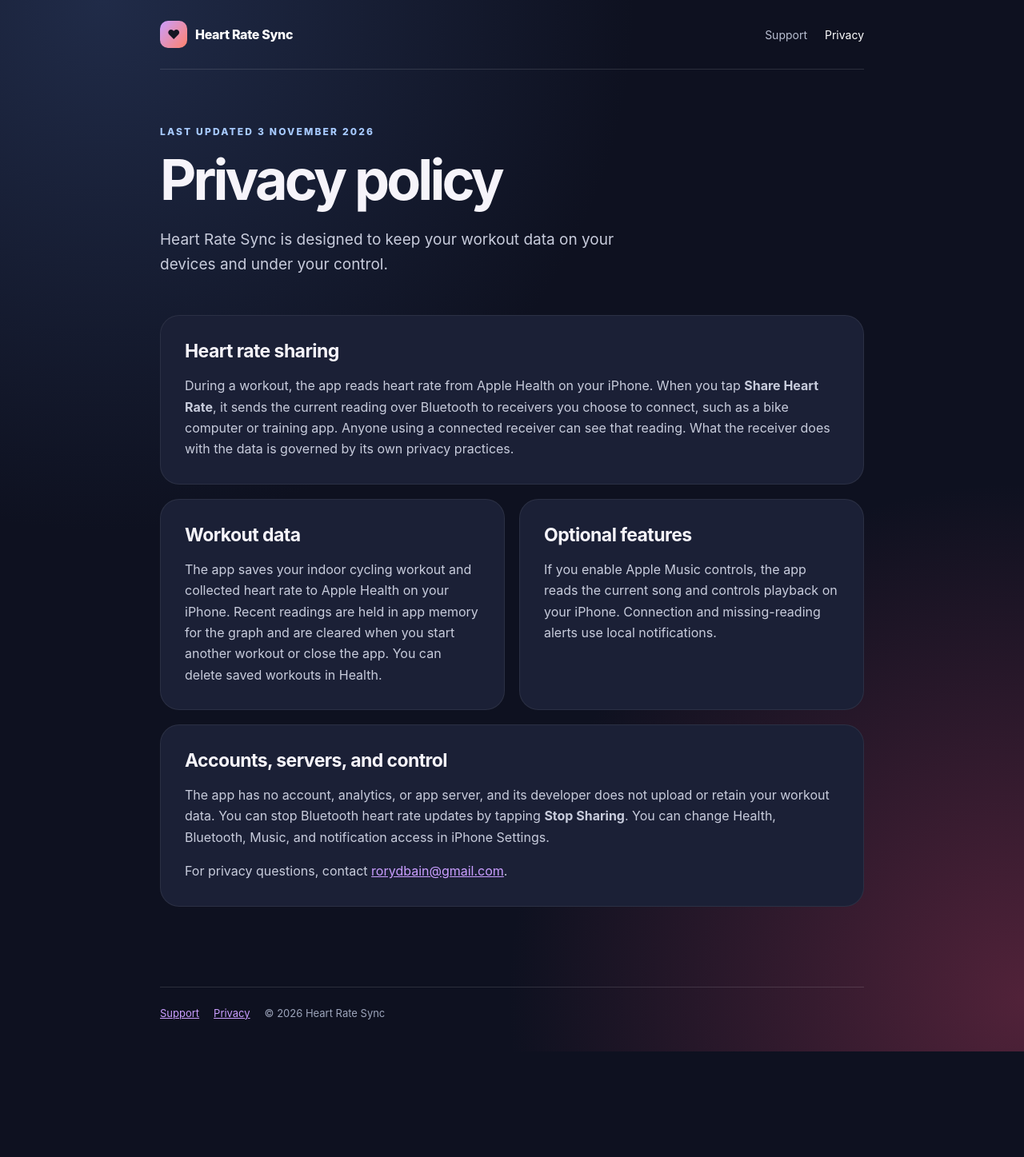
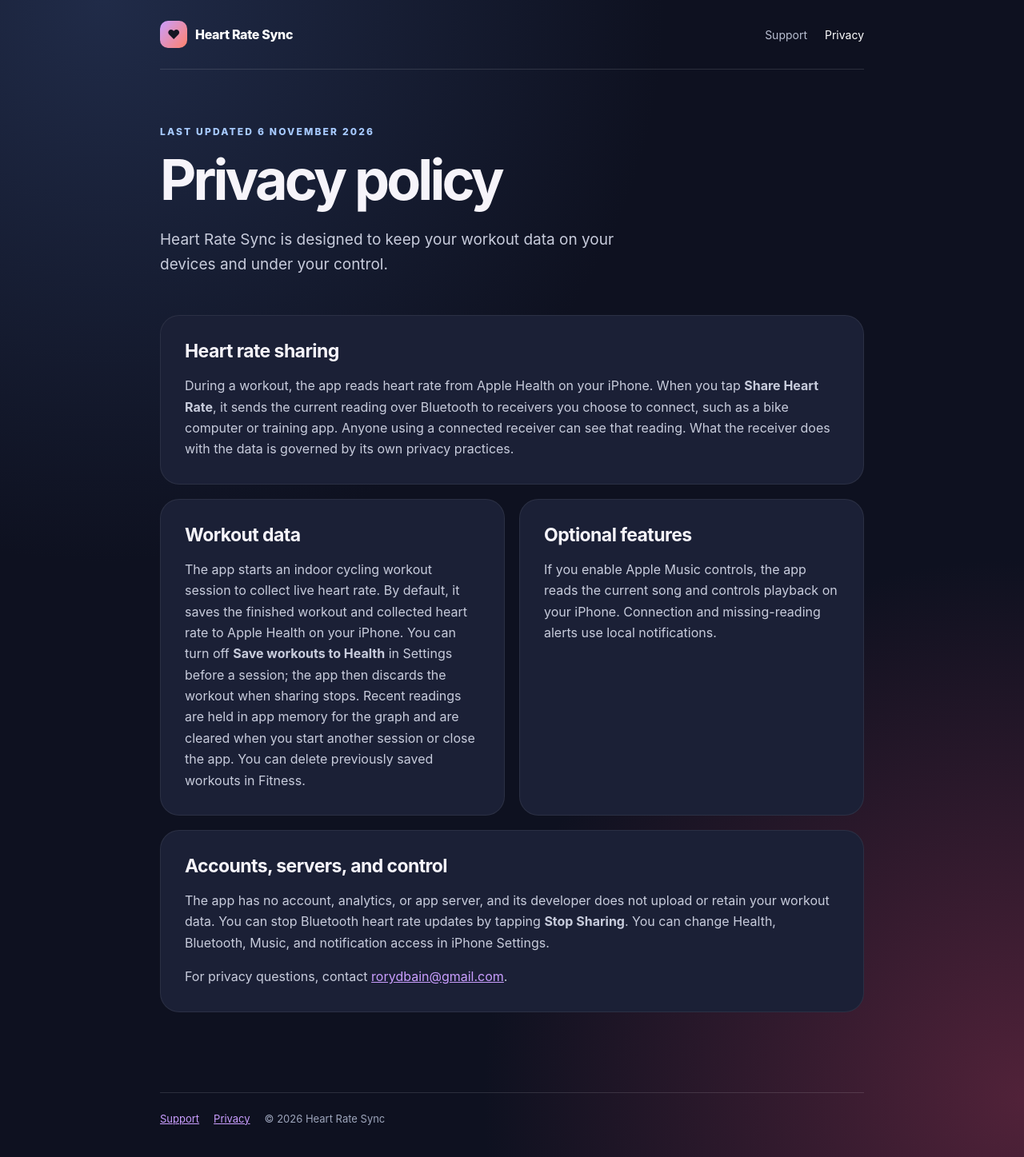
Before and after one commit to rorydbain/rorydbain.github.io, a Jekyll site: the page built from heart-rate-sync-privacy.html, in a window 1280 px wide. Shown: the whole page at 80% size. Built offline with Jekyll 4.4.1, drawn with Linux system fonts in a browser that asks for light colours; before the commit the page ends 1315 px from its top, so only the background shows below that.

Commit message:
Explain optional workout saving in Heart Rate Sync

```diff
--- a/heart-rate-sync-privacy.html
+++ b/heart-rate-sync-privacy.html
@@ -19,7 +19,7 @@
     </nav>
   </header>
   <main>
-    <div class="eyebrow">Last updated 3 November 2026</div>
+    <div class="eyebrow">Last updated 6 November 2026</div>
     <h1>Privacy policy</h1>
     <p class="lede">Heart Rate Sync is designed to keep your workout data on your devices and under your control.</p>
     <div class="grid">
@@ -29,7 +29,7 @@
       </section>
       <section class="card">
         <h2>Workout data</h2>
-        <p>The app saves your indoor cycling workout and collected heart rate to Apple Health on your iPhone. Recent readings are held in app memory for the graph and are cleared when you start another workout or close the app. You can delete saved workouts in Health.</p>
+        <p>The app starts an indoor cycling workout session to collect live heart rate. By default, it saves the finished workout and collected heart rate to Apple Health on your iPhone. You can turn off <strong>Save workouts to Health</strong> in Settings before a session; the app then discards the workout when sharing stops. Recent readings are held in app memory for the graph and are cleared when you start another session or close the app. You can delete previously saved workouts in Fitness.</p>
       </section>
       <section class="card">
         <h2>Optional features</h2>
--- a/heart-rate-sync.html
+++ b/heart-rate-sync.html
@@ -35,7 +35,7 @@
       <section class="card">
         <h2>If readings stop</h2>
         <p>Check the fit and settings of your heart rate source, and confirm it is providing readings on your iPhone. If your receiver still says connected but no heart rate arrives, disconnect and reconnect its Bluetooth heart rate sensor.</p>
-        <p>Keep the app open during initial pairing. When you stop sharing, the app saves the workout to Apple Health.</p>
+        <p>Keep the app open during initial pairing. When you stop sharing, the app saves the workout to Apple Health unless you turned off <strong>Save workouts to Health</strong> in Settings before starting.</p>
       </section>
       <section class="card wide">
         <h2>Need help?</h2>
```
